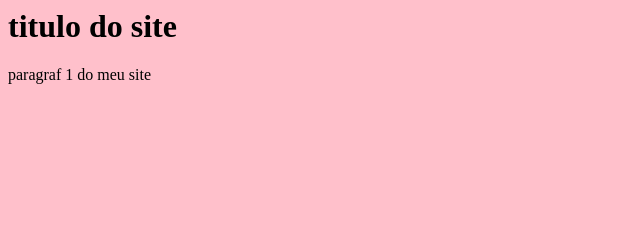
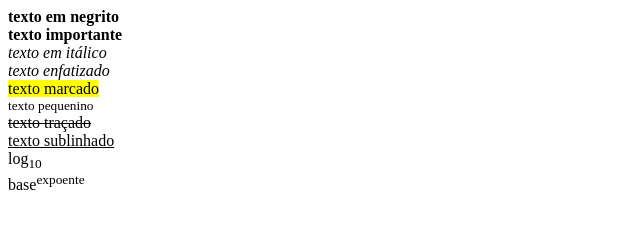
Before and after one commit to igorzera07/novorepositorio1c, a plain HTML site: page index.html in a window 1280 px wide. Shown: the whole page, without its empty margins (0-640 px from the left). Drawn offline with Linux system fonts and the light colour scheme.

Commit message:
igorzera trabalho

```diff
--- a/index.html
+++ b/index.html
@@ -1,5 +1,23 @@
-<html style="background-color: pink;">
-<h1>titulo do site</h1>
-<p>paragraf 1 do meu site</p>
+<html>
+<!--formatação de texto-->
+<b>texto em negrito</b>
+<br>
+<strong>texto importante</strong>
+<br>
+<i>texto em itálico</i>
+<br>
+<em>texto enfatizado</em>
+<br>
+<mark>texto marcado</mark>
+<br>
+<small>texto pequenino</small>
+<br>
+<del>texto traçado</del>
+<br>
+<U>texto sublinhado</U>
+<br>
+log<sub>10</sub>
+<br>
+base<sup>expoente</sup>
 
 </html>
```
